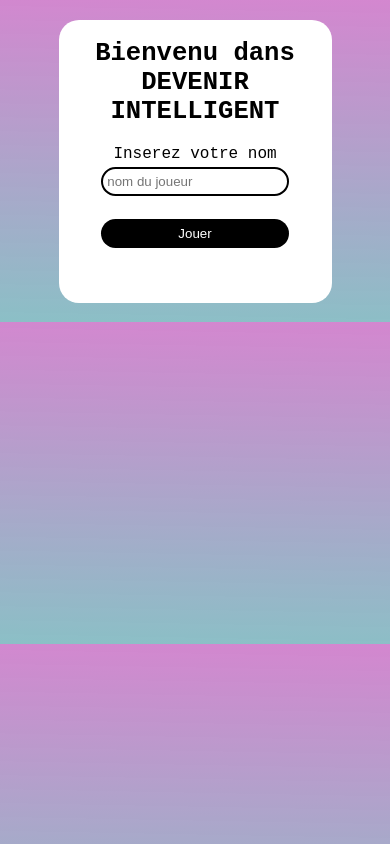
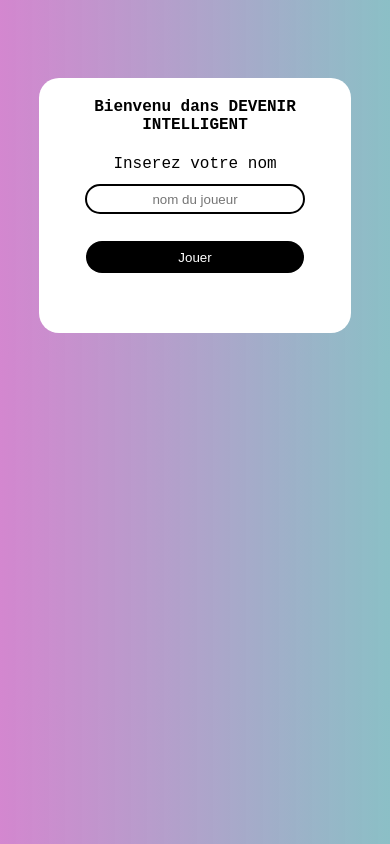
Before and after one commit to Rokabasi/quiz-club-genial, a React (Create React App) app: page / in a window 390 px wide. Built offline with nearby package versions, Linux system fonts and the light colour scheme.

Commit message:
amelioration du style

```diff
--- a/src/style/App.css
+++ b/src/style/App.css
@@ -3,8 +3,23 @@
   padding: auto;
 }
 body{
-  background: linear-gradient(181.07deg, rgba(208, 47, 182, 0.63) -19.23%, rgba(34, 132, 146, 0.52) 99.09%);
+  background: linear-gradient(90deg, rgba(208, 47, 182, 0.63) -19.23%, rgba(34, 132, 146, 0.52) 99.09%);
   font-family: 'Lexend Deca','Courier New', Courier, monospace;
+  width: 100%;
+  height: 100%;
+}
+.main-contain-accueil{
+  width: 30%;
+  margin-left: auto;
+  margin-right: auto;
+  background-color: white;
+  margin-top: 7%;
+  margin-bottom: 5%;
+  border-radius: 20px;
+  padding: 5%;
+  text-align: center;
+  justify-content: center;
+
 }
 .main-contain{
   width: 30%;
@@ -83,16 +98,27 @@ h3{
 }
 @media screen and (max-width:780px) {
   .main-contain{
-    width: 60%;
+    width: 70%;
     margin-left: auto;
     margin-right: auto;
     background-color: white;
-    margin-top: 5%;
-    margin-bottom: 5%;
+    margin-top: 20%;
     border-radius: 20px;
     padding: 5%;
     text-align: center;
     justify-content: center;
+  }
+  h1{
+    color: black;
+    font-size: 1rem;
+  }
+  .player-name{
+    margin-top: 4%;
+    padding: 2%;
+    text-align: center;
+    border-radius: 20px;
+    border:  2px solid black;
+    width: 75%;
 
   }
 }
```
